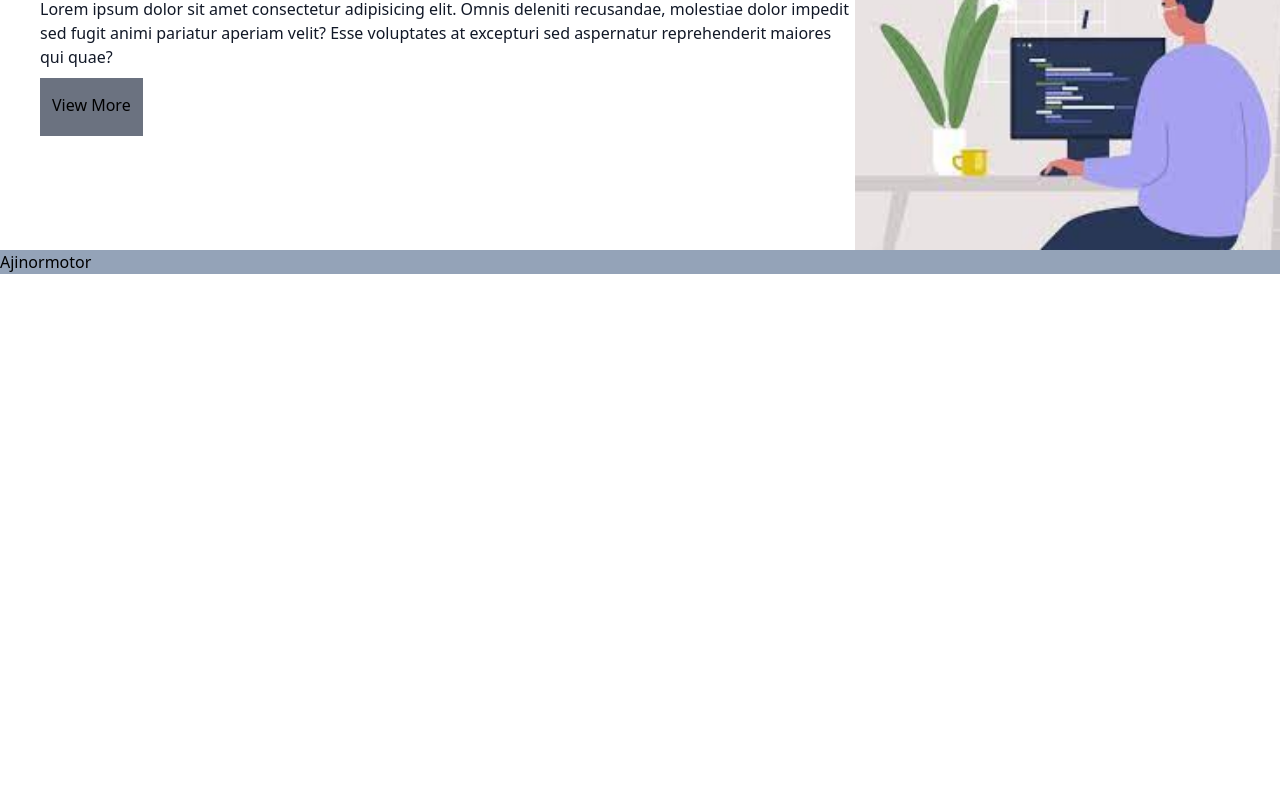
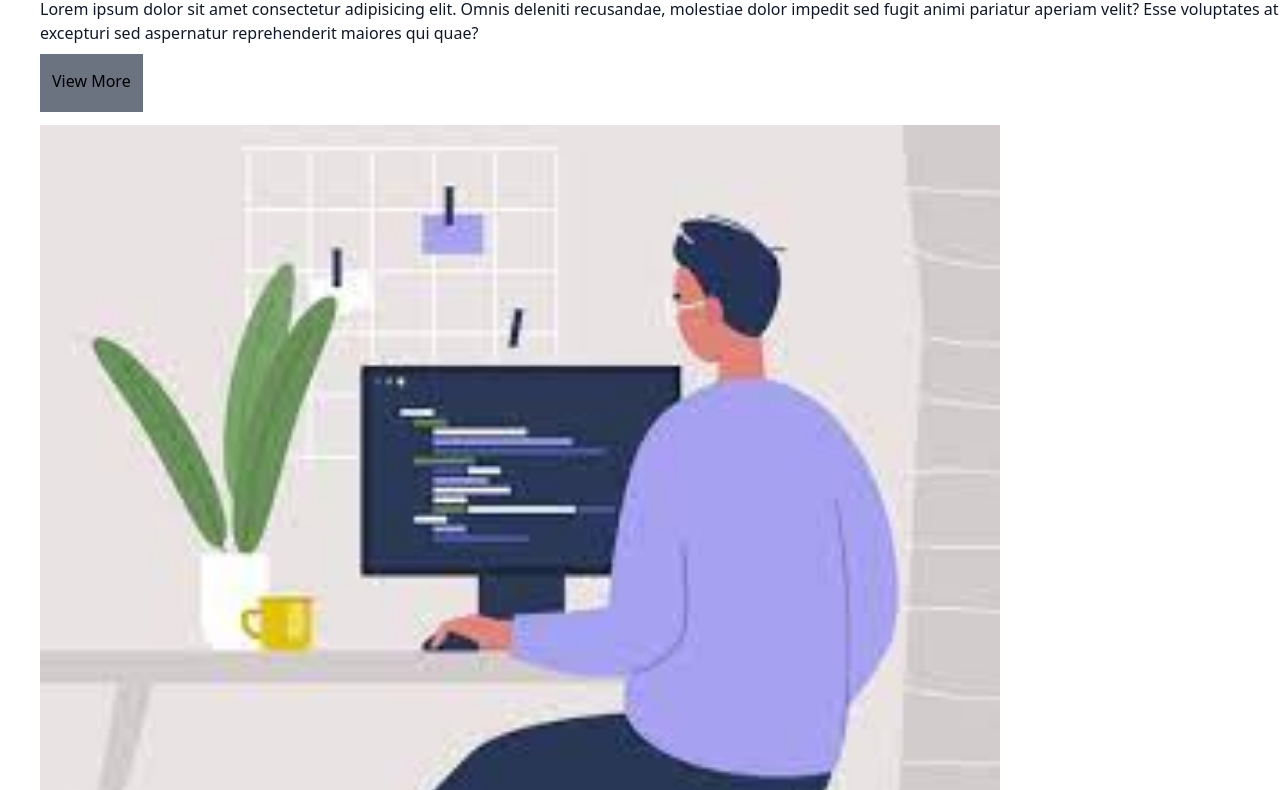
Before and after one commit to Ajinormotor/practice5, a plain HTML site: page index.html in a window 1280 px wide. Shown: the part 274-1064 px from the top of the page. Before the commit the page ends 812 px from the top, so only its background shows below. Drawn offline with nearby package versions, Linux system fonts and the light colour scheme.

Commit message:
Update index.html

```diff
--- a/index.html
+++ b/index.html
@@ -44,7 +44,7 @@
 </nav>
 
 
-<div  class="container xl:flex xl:justify-between mt-28 m-10%  w-100% ml-10 ">
+<div  class="container ml:flex xl:justify-between mt-28 m-10%  w-100% ml-10 ">
   <div>
         <h2  class="pt-6  text-6xl  ">Welcome to AjinoMotor</h2>
         <p class="text-gray-900  leading-normal pt-6 pb-6">Lorem ipsum dolor sit amet consectetur adipisicing elit. Omnis deleniti recusandae, molestiae dolor impedit sed fugit animi pariatur aperiam velit?
```
